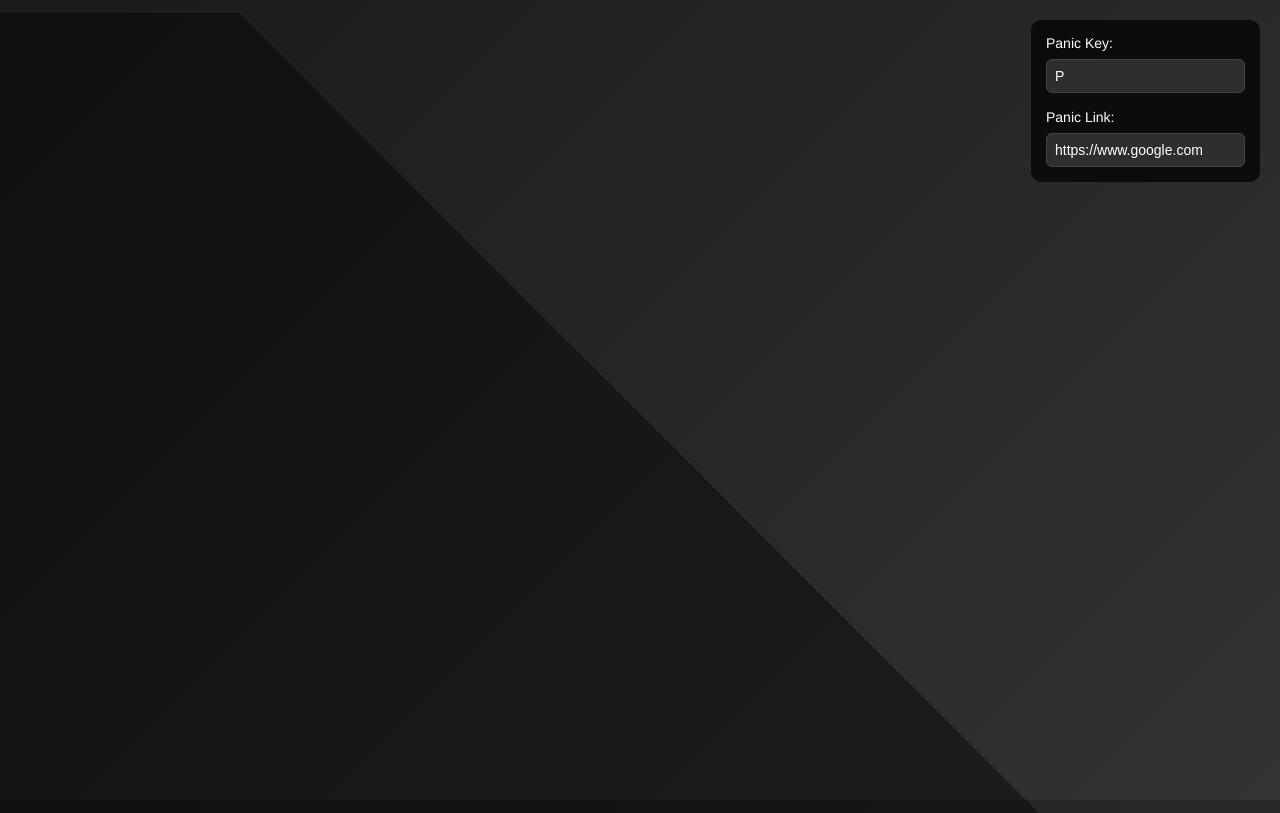
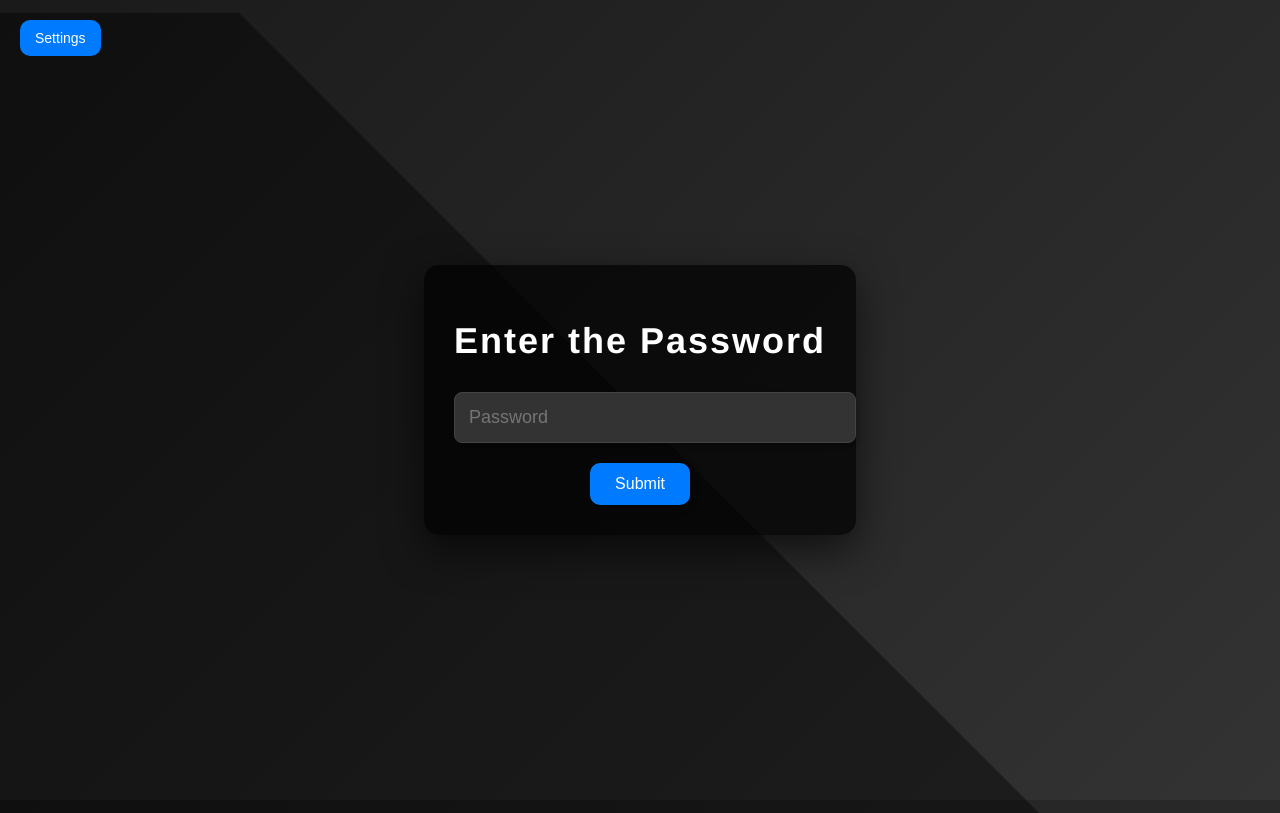
Before and after one commit to milanissmart/shreylan, a plain HTML site: page index.html in a window 1280 px wide. Drawn offline with Linux system fonts and the light colour scheme.

Commit message:
Update index.html

```diff
--- a/index.html
+++ b/index.html
@@ -3,8 +3,7 @@
 <head>
   <meta charset="UTF-8">
   <meta name="viewport" content="width=device-width, initial-scale=1.0">
-  <title>Canvas</title>
-   <link rel="icon" type="image/x-icon" href="https://canvas.instructure.com/favicon.ico">
+  <title>Game Hub</title>
   <style>
     /* Global Styles */
     body {
@@ -55,7 +54,7 @@
       box-shadow: 0 15px 40px rgba(0, 0, 0, 0.6);
       background-color: rgba(0, 0, 0, 0.7);
       animation: fadeIn 1.2s ease-out;
-      opacity: 0;
+      opacity: 1;
     }
 
     @keyframes fadeIn {
@@ -134,8 +133,8 @@
       border-radius: 15px;
     }
 
-    /* Settings Section */
-    .settings {
+    /* Settings Tab */
+    .settings-tab {
       position: absolute;
       top: 20px;
       right: 20px;
@@ -144,11 +143,11 @@
       border-radius: 10px;
       color: white;
       font-size: 14px;
-      display: flex;
+      display: none;
       flex-direction: column;
     }
 
-    .settings input {
+    .settings-tab input {
       padding: 8px;
       font-size: 14px;
       margin-top: 8px;
@@ -156,6 +155,23 @@
       border: 1px solid #444;
       background-color: #2e2e2e;
       color: white;
+    }
+
+    .settings-btn {
+      position: absolute;
+      top: 20px;
+      left: 20px;
+      background-color: #007bff;
+      color: white;
+      border: none;
+      padding: 10px 15px;
+      border-radius: 10px;
+      cursor: pointer;
+      font-size: 14px;
+    }
+
+    .settings-btn:hover {
+      background-color: #0056b3;
     }
   </style>
 </head>
@@ -176,13 +192,16 @@
     <iframe id="gameIframe" src="https://edu.defdc.com" title="Game Hub"></iframe>
   </div>
 
-  <!-- Settings for Panic Key and Link -->
-  <div class="settings">
+  <!-- Settings Button -->
+  <button class="settings-btn" onclick="toggleSettings()">Settings</button>
+
+  <!-- Settings Tab -->
+  <div class="settings-tab" id="settingsTab">
     <label for="panicKey">Panic Key: </label>
-    <input type="text" id="panicKey" value="P">
+    <input type="text" id="panicKey" value="P" />
     <br>
     <label for="panicLink">Panic Link: </label>
-    <input type="url" id="panicLink" value="https://www.google.com">
+    <input type="url" id="panicLink" value="https://www.google.com" />
   </div>
 
   <script>
@@ -223,6 +242,13 @@
         window.location.href = panicLink;
       }
     });
+
+    // Toggle Settings Tab
+    const settingsTab = document.getElementById('settingsTab');
+
+    function toggleSettings() {
+      settingsTab.style.display = settingsTab.style.display === 'none' || settingsTab.style.display === '' ? 'flex' : 'none';
+    }
   </script>
 </body>
 </html>
```
